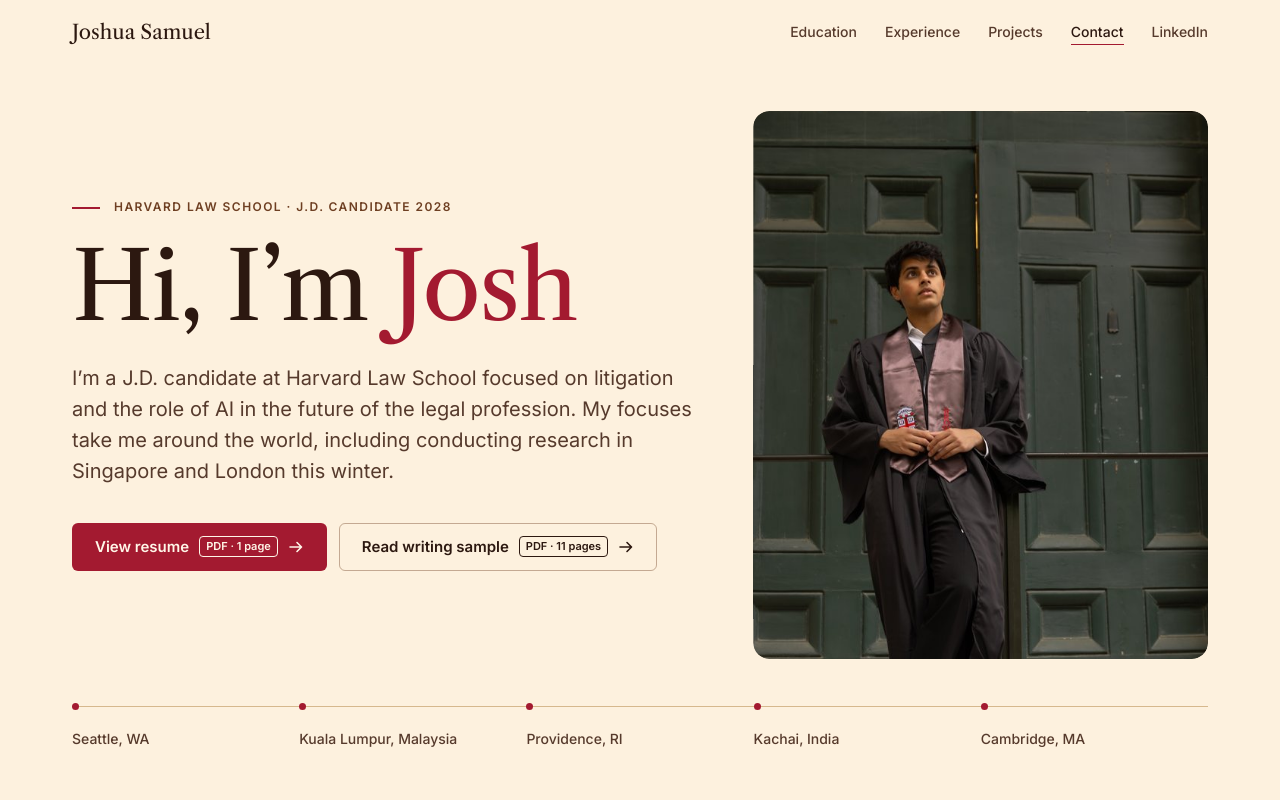
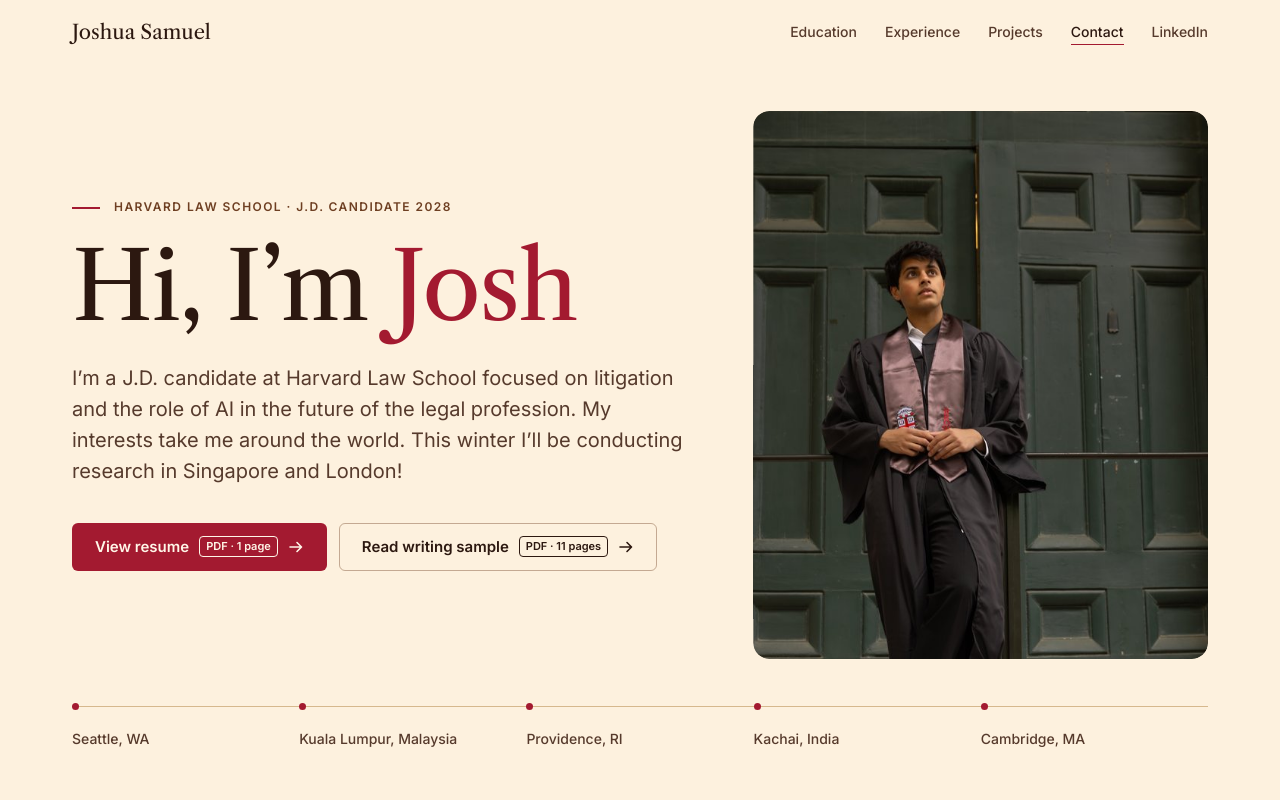
Before and after one commit to jsamuel-cyber/Personal-Website, a plain HTML site: page index.html in a window 1280 px wide. Shown: the top 800 px of the page. Drawn offline with nearby package versions, Linux system fonts and the light colour scheme; a web font is replaced by a local one.

Commit message:
Reword the second sentence of the hero bio
Co-Authored-By: Claude Fable 5.2 <noreply@anthropic.com>
Claude-Session: https://claude.ai/code/session_01F15wyAKT7q7v52cHhKGssY

```diff
--- a/index.html
+++ b/index.html
@@ -97,7 +97,7 @@
         <div class="hero-text">
           <p class="label eyebrow rise" style="--i:0"><span class="eyebrow-text"><span class="nw">Harvard Law School</span> <span class="sep">·</span> <span class="nw">J.D. Candidate 2028</span></span></p>
           <h1 class="rise" style="--i:1">Hi, I’m <span class="accent">Josh</span></h1>
-          <p class="bio rise" style="--i:2">I’m a J.D. candidate at Harvard Law School focused on litigation and the role of AI in the future of the legal profession. My focuses take me around the world, including conducting research in Singapore and London this winter.</p>
+          <p class="bio rise" style="--i:2">I’m a J.D. candidate at Harvard Law School focused on litigation and the role of AI in the future of the legal profession. My interests take me around the world. This winter I’ll be conducting research in Singapore and London!</p>
           <div class="actions rise" style="--i:3">
             <a class="btn btn--primary" href="docs/resume.pdf" target="_blank" rel="noopener"><span>View resume</span><span class="pill-slot"></span><svg class="arrow" aria-hidden="true"><use href="#i-arrow"/></svg></a>
             <a class="btn btn--ghost" href="docs/writing-sample.pdf" target="_blank" rel="noopener"><span>Read writing sample</span><span class="pill-slot"></span><svg class="arrow" aria-hidden="true"><use href="#i-arrow"/></svg></a>
```
